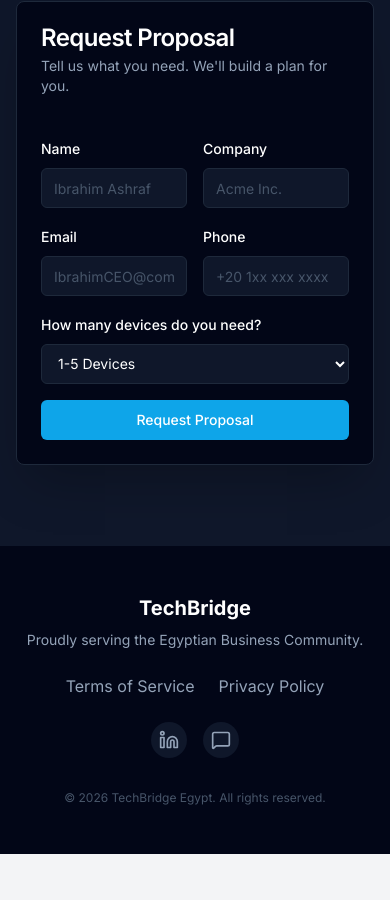
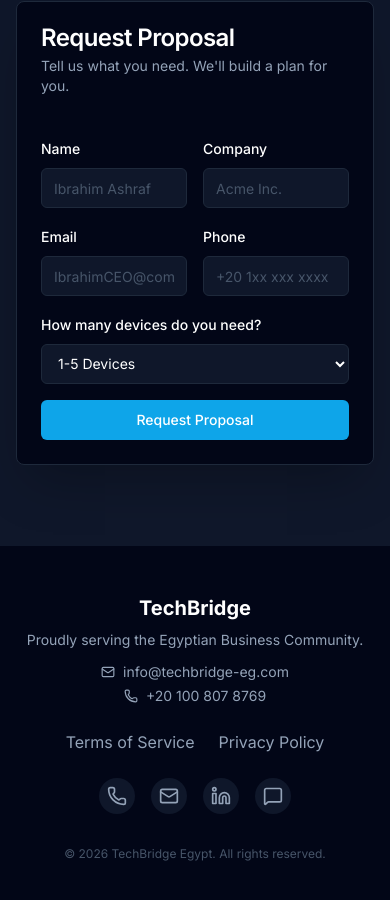
Before and after one commit to Ahmed52Essam/TechBridge, a React (Vite) app: page / in a window 390 px wide. Shown: the part 7667-8567 px from the top of the page. Before the commit the page ends 8521 px from the top, so only its background shows below. Built offline with nearby package versions, Linux system fonts and the light colour scheme.

Commit message:
add email and mobile to contact info and use the official email for from submission

```diff
--- a/package.json
+++ b/package.json
@@ -1,9 +1,9 @@
 {
-  "name": "techfleet",
+  "name": "techbridge",
   "private": true,
   "version": "0.0.0",
   "type": "module",
-  "homepage": "https://Ahmed52Essam.github.io/TechBridge",
+  "homepage": "https://www.techbridge-eg.com/",
   "scripts": {
     "dev": "vite",
     "build": "tsc -b && vite build",
--- a/src/components/sections/Contact.tsx
+++ b/src/components/sections/Contact.tsx
@@ -32,7 +32,7 @@
                             </CardDescription>
                         </CardHeader>
                         <CardContent>
-                            <form action="https://formsubmit.co/ahmed52essam@gmail.com" method="POST" className="space-y-4">
+                            <form action="https://formsubmit.co/info@techbridge-eg.com" method="POST" className="space-y-4">
                                 {/* FormSubmit Configuration */}
                                 <input type="hidden" name="_autoresponse" value="Thank you for your inquiry! We have received your request for a custom hardware proposal and our team will get back to you shortly." />
                                 <input type="hidden" name="_subject" value="New Hardware Proposal Request" />
--- a/src/components/sections/Footer.tsx
+++ b/src/components/sections/Footer.tsx
@@ -1,4 +1,4 @@
-import { Linkedin, MessageSquare } from 'lucide-react';
+import { Linkedin, MessageSquare, Mail, Phone } from 'lucide-react';
 
 export const Footer = () => {
     return (
@@ -8,6 +8,16 @@
                     <div className="text-center md:text-left">
                         <h3 className="text-xl font-bold text-white mb-2">TechBridge</h3>
                         <p className="text-sm">Proudly serving the Egyptian Business Community.</p>
+                        <div className="flex flex-col gap-1 mt-3">
+                            <a href="mailto:info@techbridge-eg.com" className="text-sm hover:text-white transition-colors flex items-center gap-2 justify-center md:justify-start">
+                                <Mail className="h-3.5 w-3.5" />
+                                info@techbridge-eg.com
+                            </a>
+                            <a href="tel:+201008078769" className="text-sm hover:text-white transition-colors flex items-center gap-2 justify-center md:justify-start">
+                                <Phone className="h-3.5 w-3.5" />
+                                +20 100 807 8769
+                            </a>
+                        </div>
                     </div>
 
                     <div className="flex items-center gap-6">
@@ -16,6 +26,12 @@
                     </div>
 
                     <div className="flex gap-4">
+                        <a href="tel:+201008078769" className="p-2 bg-slate-900 rounded-full hover:bg-slate-800 hover:text-white transition-colors" aria-label="Phone">
+                            <Phone className="h-5 w-5" />
+                        </a>
+                        <a href="mailto:info@techbridge-eg.com" className="p-2 bg-slate-900 rounded-full hover:bg-slate-800 hover:text-white transition-colors" aria-label="Email">
+                            <Mail className="h-5 w-5" />
+                        </a>
                         <a href="#" className="p-2 bg-slate-900 rounded-full hover:bg-slate-800 hover:text-white transition-colors" aria-label="LinkedIn">
                             <Linkedin className="h-5 w-5" />
                         </a>
```
Also changed, not shown: 1 other file (tests, documents, lock files or other folders).
